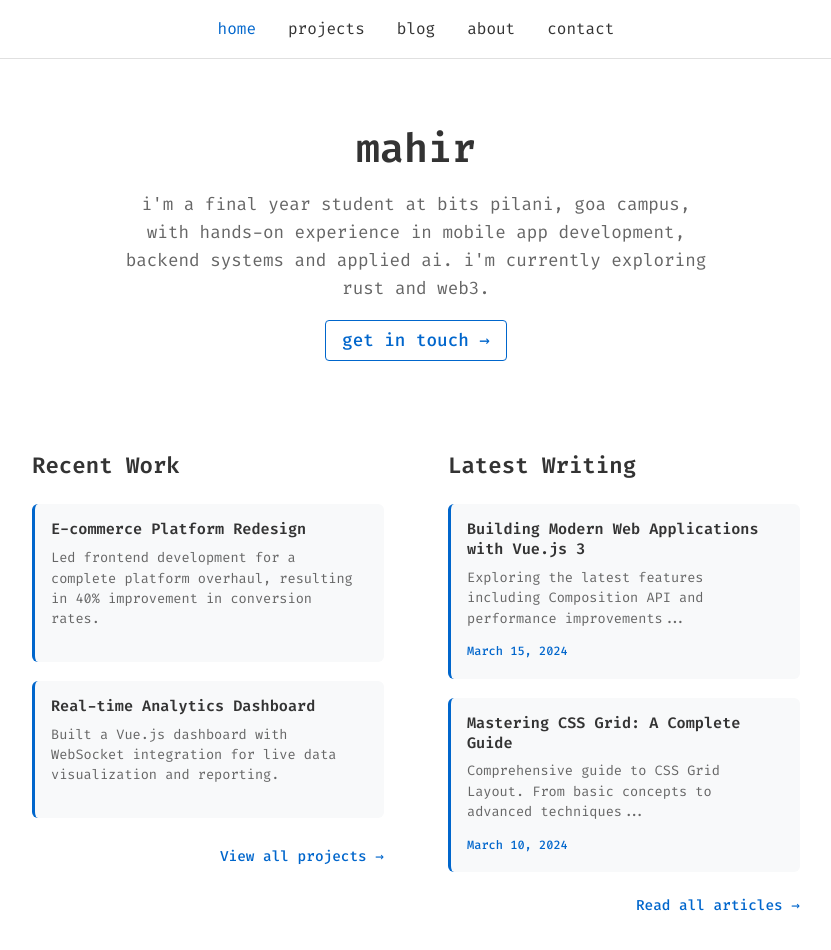
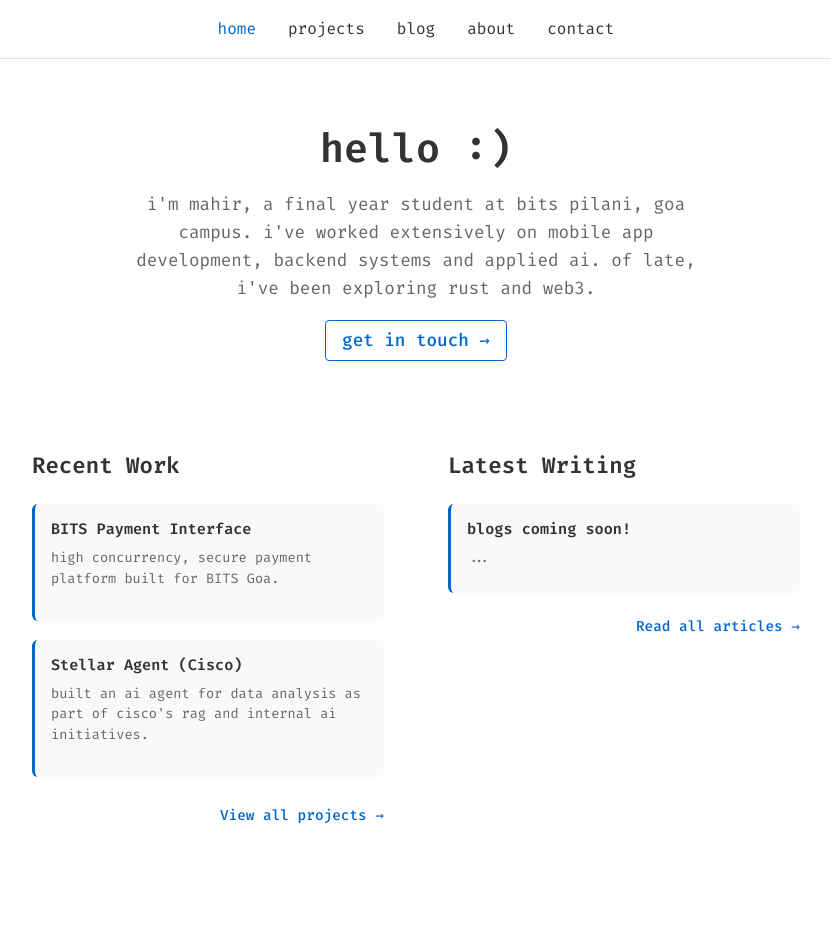
Before and after one commit to fizy069/portfolio, a Vue app: page / in a window 1280 px wide. Shown: the top 950 px of the page, without its empty margins (224-1055 px from the left). After the commit the page ends 909 px from the top, so only its background shows below. Built offline with nearby package versions, Linux system fonts and the light colour scheme.

Commit message:
content modifications

```diff
--- /dev/null
+++ b/src/data/aboutContent.json
@@ -0,0 +1,35 @@
+{
+  "intro": {
+    "title": "a bit more about me"
+  },
+  "experience": {
+    "title": "experience",
+    "items": [
+      {
+        "role": "Technical Intern",
+        "company": "Cisco, Bangalore",
+        "duration": "May 2025 – July 2025",
+        "description": "Developed an AI agent for data analysis as part of Cisco's RAG and internal AI initiatives, capable of performing deep analytical queries and summarizations over structured operational spreadsheets. Engineered a functional tool-calling architecture that dynamically converts Excel data into SQL-like structures, enabling precise data retrieval and semantic reasoning across complex sheets."
+      },
+      {
+        "role": "AI Consultant",
+        "company": "Formidium",
+        "duration": "Mar 2025 – May 2025",
+        "description": "Built an enterprise-grade RAG platform for financial document Q&A, supporting multi-format inputs (PDF, DOCX, Excel, CSV) and enabling contextual queries on complex fund documents. Developed advanced document pipelines with for table/image parsing and chunking strategies tailored to financial text, integrated with GPT-4 and embedding models for summarization and semantic search. Deployed using Pinecone for vector search, MongoDB Atlas for metadata storage, FastAPI with async endpoints, and Docker for portability and scalability."
+      },
+      {
+        "role": "Head of App Development",
+        "company": "Developers' Society, BITS Goa",
+        "duration": "May 2024 – May 2025",
+        "description": "Led a team of 40+ core members of the club who work on impactful software projects. Maintainer for the repositories containing essential research projects and other campus-level projects."
+      }
+    ]
+  },
+  "achievements": {
+    "title": "hackathons",
+    "items": [
+      "Dezerv Hackathon Winner: built Splitwise on steroids - automatically detects UPI payments and categorizes them, also provides insights on expenditure using an Agent.",
+      "Quark National Hackathon: developed a platform using the Reclaim Protocol to streamline order data and deliver actionable analytics to clients."
+    ]
+  }
+}
--- a/src/data/homeContent.json
+++ b/src/data/homeContent.json
@@ -1,20 +1,20 @@
 {
   "hero": {
-    "title": "mahir",
-    "description": "i'm a final year student at bits pilani, goa campus, with hands-on experience in mobile app development, backend systems and applied ai.\n i'm currently exploring rust and web3."
+    "title": "hello :)",
+    "description": "i'm mahir, a final year student at bits pilani, goa campus. i've worked extensively on mobile app development, backend systems and applied ai.\n  of late, i've been exploring rust and web3."
   },
   "recentWork": {
     "title": "Recent Work",
     "items": [
       {
         "id": 1,
-        "title": "E-commerce Platform Redesign",
-        "description": "Led frontend development for a complete platform overhaul, resulting in 40% improvement in conversion rates."
+        "title": "BITS Payment Interface",
+        "description" : "high concurrency, secure payment platform built for BITS Goa."
       },
       {
         "id": 2,
-        "title": "Real-time Analytics Dashboard",
-        "description": "Built a Vue.js dashboard with WebSocket integration for live data visualization and reporting."
+        "title": "Stellar Agent (Cisco)",
+        "description": "built an ai agent for data analysis as part of cisco's rag and internal ai initiatives."
       }
     ]
   },
@@ -23,15 +23,9 @@
     "items": [
       {
         "id": 1,
-        "title": "Building Modern Web Applications with Vue.js 3",
-        "excerpt": "Exploring the latest features including Composition API and performance improvements...",
-        "date": "March 15, 2024"
-      },
-      {
-        "id": 2,
-        "title": "Mastering CSS Grid: A Complete Guide",
-        "excerpt": "Comprehensive guide to CSS Grid Layout. From basic concepts to advanced techniques...",
-        "date": "March 10, 2024"
+        "title": "blogs coming soon!",
+        "excerpt": "...",
+        "date": ""
       }
     ]
   }
--- a/src/data/projects.json
+++ b/src/data/projects.json
@@ -53,6 +53,6 @@
         ],
         "status": "completed",
         "demo": null,
-        "github": "https://github.com/fizy069/semantic-code-search-mono"
+        "github": null
     }
 ]
--- a/src/views/About.vue
+++ b/src/views/About.vue
@@ -1,48 +1,29 @@
 <template>
   <div class="about">
     <div class="about-intro">
-      <h1>a bit more about me</h1>
+      <h1>{{ content.intro.title }}</h1>
     </div>
 
     <div class="about-content">
 
       <section class="experience">
-        <h2>experience</h2>
+        <h2>{{ content.experience.title }}</h2>
         <div class="experience-list">
-          <div class="experience-item">
+          <div v-for="item in content.experience.items" :key="item.role" class="experience-item">
             <div class="role-header">
-              <h3>Technical Intern</h3>
-              <span class="company">Cisco, Bangalore</span>
-              <span class="duration">May 2025 – July 2025</span>
+              <h3>{{ item.role }}</h3>
+              <span class="company">{{ item.company }}</span>
+              <span class="duration">{{ item.duration }}</span>
             </div>
-            <p>Developed an AI agent for data analysis as part of Cisco’s RAG and internal AI initiatives, capable of performing deep analytical queries and summarizations over structured operational spreadsheets. Engineered a functional tool-calling architecture that dynamically converts Excel data into SQL-like structures, enabling precise data retrieval and semantic reasoning across complex sheets.</p>
-          </div>
-
-          <div class="experience-item">
-            <div class="role-header">
-              <h3>AI Consultant</h3>
-              <span class="company">Formidium</span>
-              <span class="duration">Mar 2025 – May 2025</span>
-            </div>
-            <p>Built an enterprise-grade RAG platform for financial document Q&A, supporting multi-format inputs (PDF, DOCX, Excel, CSV) and enabling contextual queries on complex fund documents. Developed advanced document pipelines with for table/image parsing and chunking strategies tailored to financial text, integrated with GPT-4 and embedding models for summarization and semantic search. Deployed using Pinecone for vector search, MongoDB Atlas for metadata storage, FastAPI with async endpoints, and Docker for portability and scalability.</p>
-          </div>
-
-          <div class="experience-item">
-            <div class="role-header">
-              <h3>Head of App Development</h3>
-              <span class="company">Developers’ Society, BITS Goa</span>
-              <span class="duration">May 2024 – May 2025</span>
-            </div>
-            <p>Led a team of 40+ core members of the club who work on impactful software projects. Maintainer for the repositories containing essential research projects and other campus-level projects.</p>
+            <p>{{ item.description }}</p>
           </div>
         </div>
       </section>
 
       <section class="achievements">
-        <h2>hackathons</h2>
+        <h2>{{ content.achievements.title }}</h2>
         <ul>
-          <li><strong>Dezerv Hackathon Winner:</strong> built Splitwise on steroids - automatically detects UPI payments and categorizes them, also provides insights on expenditure using an Agent.</li>
-          <li><strong>Quark National Hackathon:</strong> developed a platform using the Reclaim Protocol to streamline order data and deliver actionable analytics to clients.</li>
+          <li v-for="item in content.achievements.items" :key="item" v-html="item"></li>
         </ul>
       </section>
 
@@ -82,6 +63,10 @@
 </template>
 
 <script setup>
+import { ref } from 'vue'
+import aboutContentData from '@/data/aboutContent.json'
+
+const content = ref(aboutContentData)
 </script>
 
 <style scoped>
```
